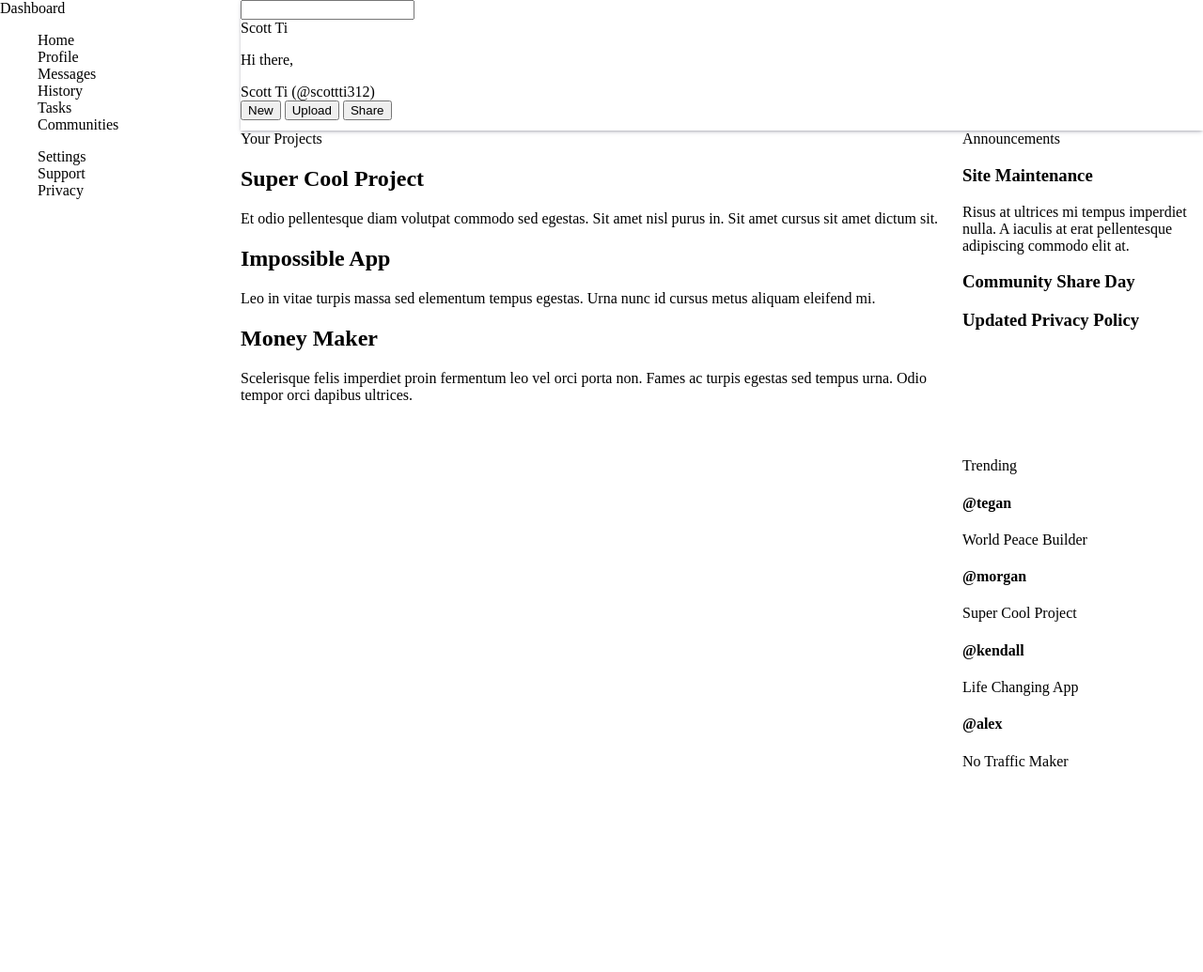
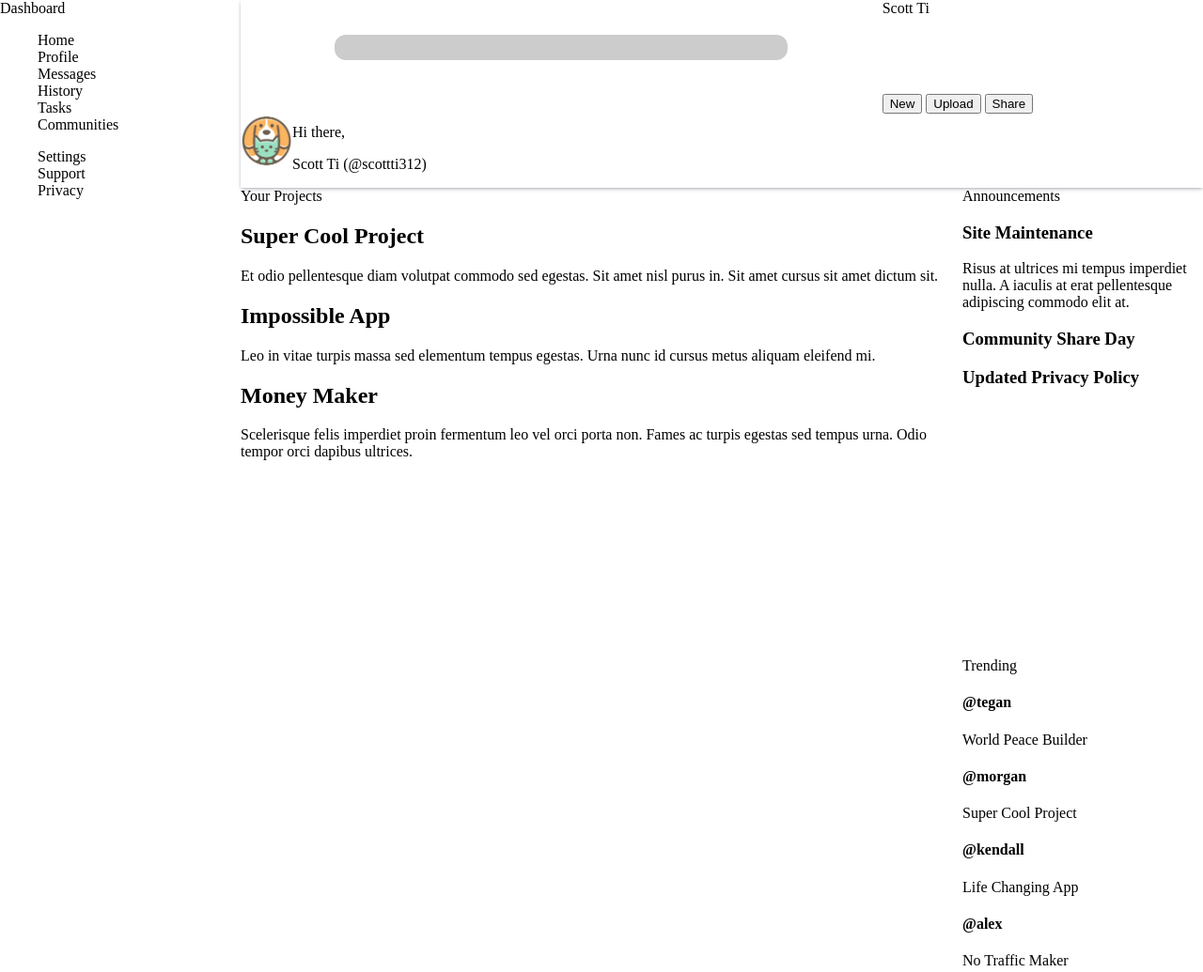
Before and after one commit to scottti312/dashboard, a plain HTML site: page index.html in a window 1280 px wide. Shown: the whole page at 94% size. Before the commit the page ends 836 px from the top, so only its background shows below. Drawn offline with Linux system fonts and the light colour scheme.

Commit message:
Organize and style header

```diff
--- a/css/style.css
+++ b/css/style.css
@@ -15,8 +15,35 @@ body {
 }
 
 .header {
-  /* box-shadow: rgba(50, 50, 93, 0.25) 0px 2px 5px -1px, rgba(0, 0, 0, 0.3) 0px 1px 3px -1px; */
+  display: grid;
+  grid-template-columns: 2fr 1fr;
+  grid-template-rows: 1fr 1fr;
   box-shadow: var(--content-box-shadow);
+}
+
+.header .search-bar {
+  display: flex;
+  justify-content: center;
+  align-items: center;
+}
+
+.header .search-bar input {
+  width: 70%;
+  height: 25px;
+  border-radius: 12px;
+  border: 0;
+  background-color: #CCCCCC;
+}
+
+.header .user-icon {
+  height: 100px;
+  width: 55px;
+  object-fit: cover;
+}
+
+.header .greet {
+  display: flex;
+  align-items: center;
 }
 
 .sidebar {
--- a/index.html
+++ b/index.html
@@ -28,15 +28,22 @@
       </ul>
     </div>
     <div class="header">
+      <div class="search-bar">
         <input type="text">
+      </div>
       <div class="user">Scott Ti</div>
       <div class="greet">
+        <img class="user-icon" src="assets/dogcat.png" alt="dogcat">
+        <div class="greet-text">
           <p>Hi there,</p>
           <div class="username">Scott Ti (@scottti312)</div>
         </div>
+      </div>
+      <div class="header-buttons">
         <button>New</button>
         <button>Upload</button>
         <button>Share</button>
+      </div>
     </div>
     <div class="content">
       <div class="projects-container">
```
Also changed, not shown: assets/dogcat.png (added). Lines whose indentation alone changed are shown as unchanged.
